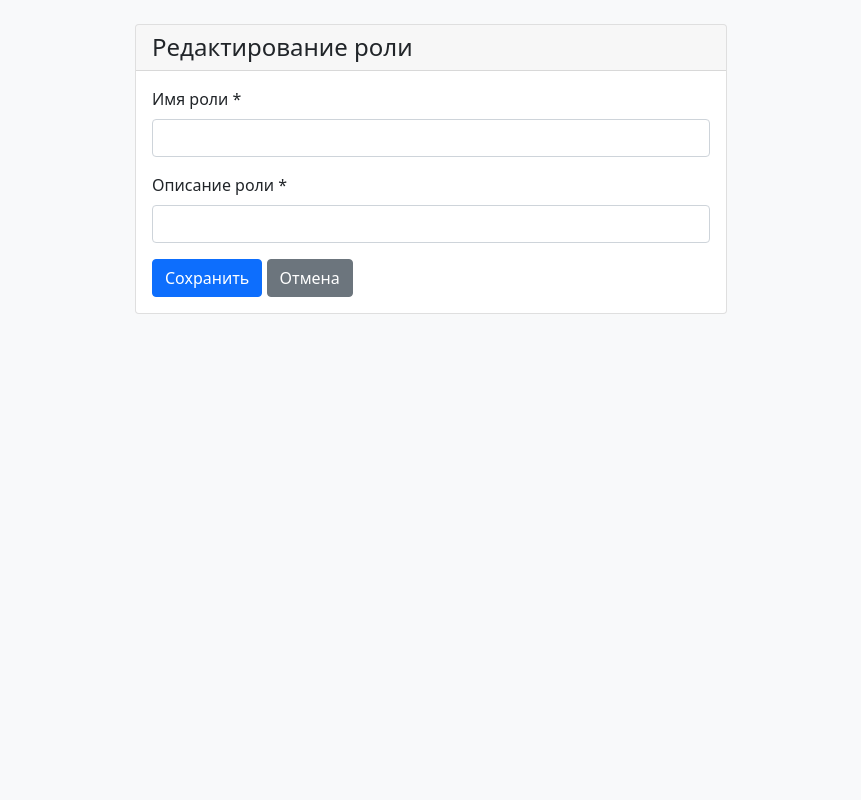
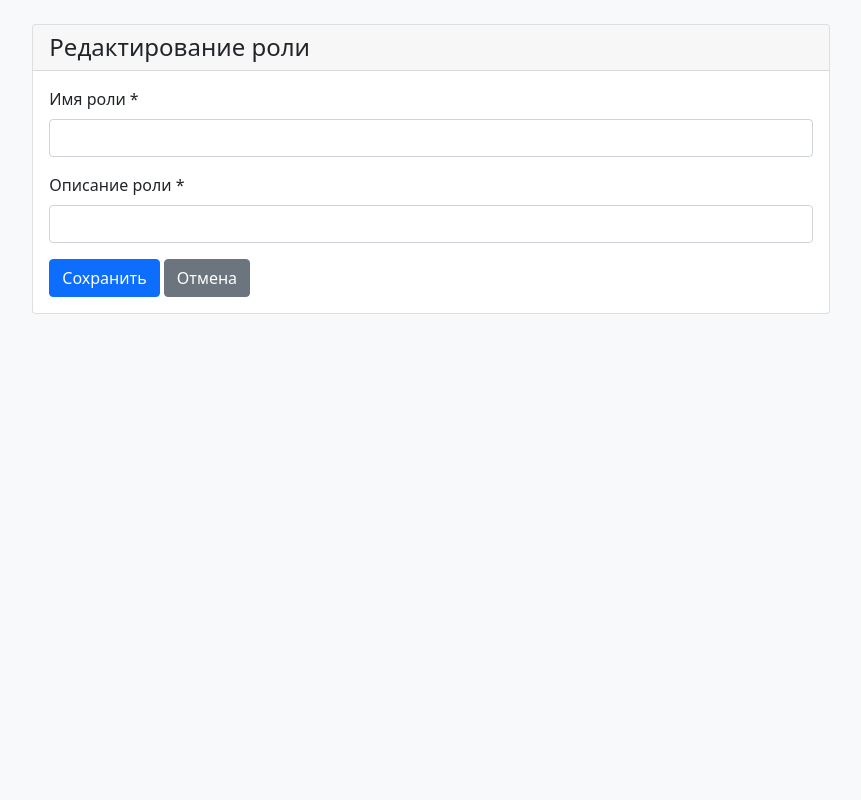
Before and after one commit to mifik43/it-inventory, a Flask app: template templates/roles/edit_role.html in a window 1280 px wide. Shown: the whole page, without its empty margins (209-1070 px from the left). Run offline with Flask 3, Linux system fonts and the light colour scheme; the template is opened without the code that fills it, so the values that code supplies are empty.

Commit message:
Увеличен размер колонки с ролями

```diff
--- a/templates/roles/create_role.html
+++ b/templates/roles/create_role.html
@@ -2,7 +2,7 @@
 
 {% block content %}
 <div class="row justify-content-center">
-    <div class="col-md-6">
+    <div class="col-md-8">
         <div class="card">
             <div class="card-header">
                 <h4 class="card-title mb-0">Создание роли</h4>
--- a/templates/roles/edit_role.html
+++ b/templates/roles/edit_role.html
@@ -2,7 +2,7 @@
 
 {% block content %}
 <div class="row justify-content-center">
-    <div class="col-md-6">
+    <div class="col-md-8">
         <div class="card">
             <div class="card-header">
                 <h4 class="card-title mb-0">Редактирование роли</h4>
```
